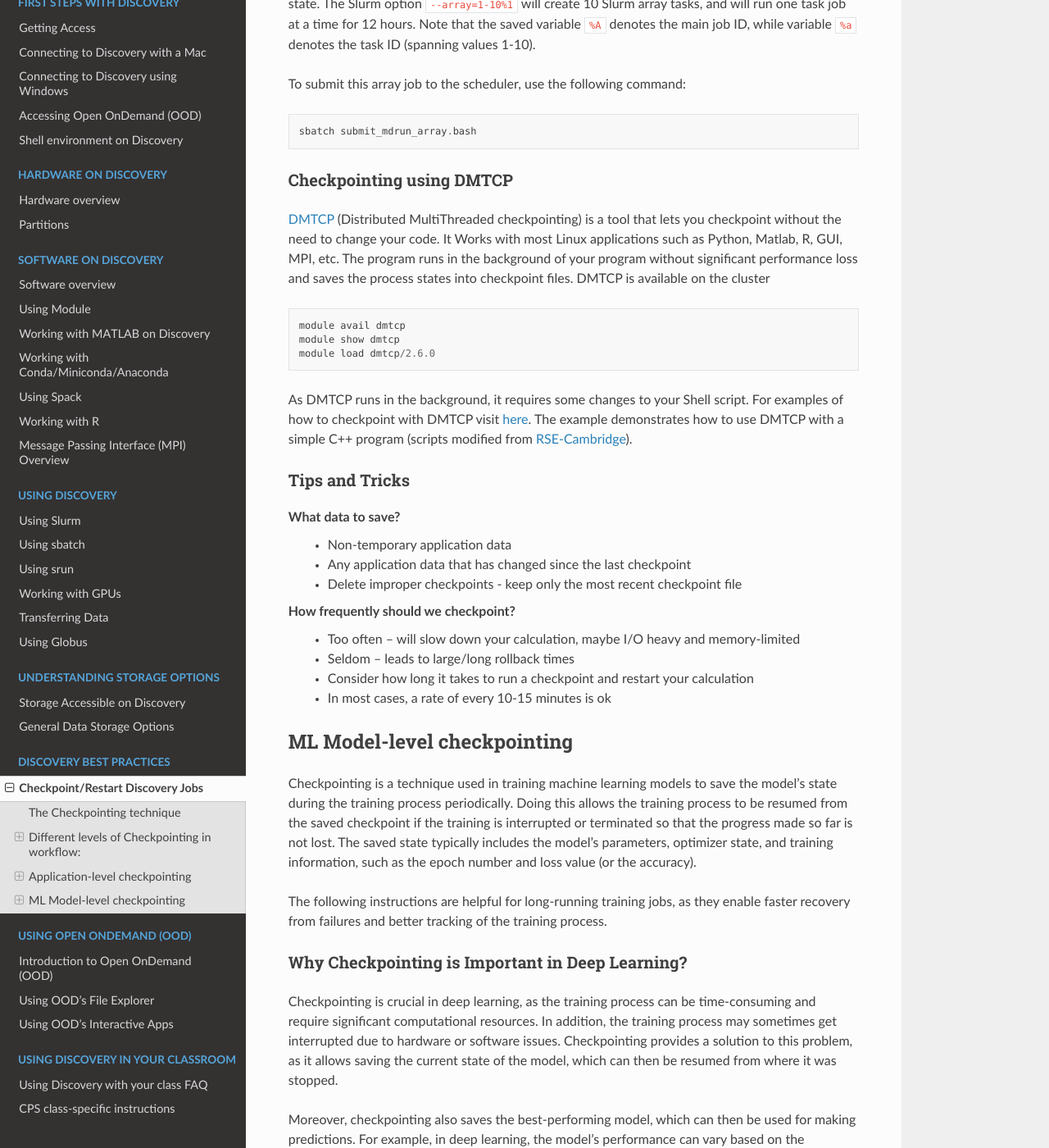
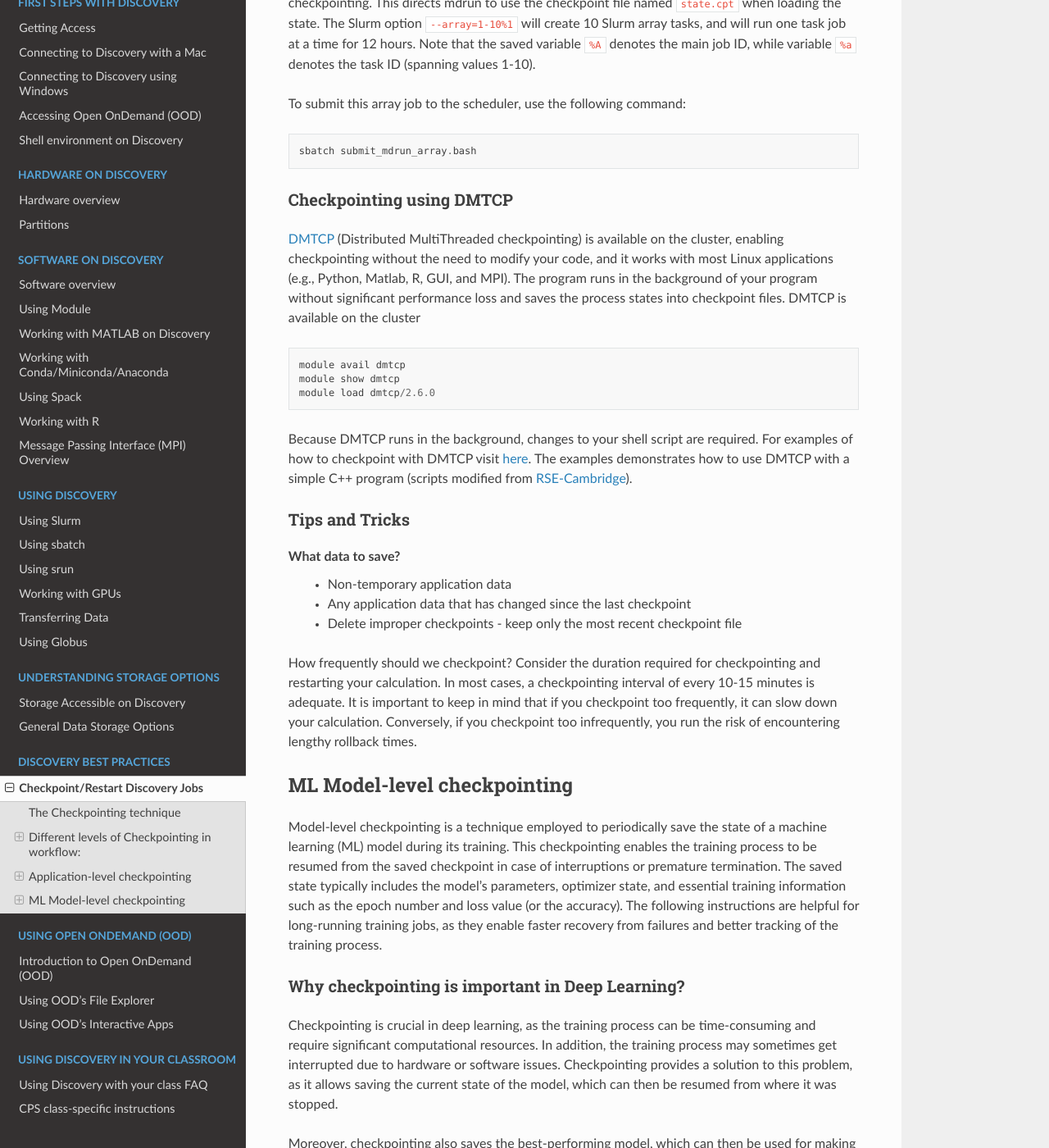
Before and after one commit to northeastern-rc/rc-public-documentation, a Sphinx documentation site: the page built from docs/source/best-practices/checkpointing.rst, in a window 1280 px wide and 1400 px high, scrolled down 2238 px. Shown: the whole window at 82% size. Built offline with Sphinx 7.4.7 and the Read the Docs theme 2.0.0, drawn with Linux system fonts in a browser that asks for light colours; some of the changed text lies outside the part shown.

Commit message:
Modified checkpointing.rst

```diff
--- a/docs/source/best-practices/checkpointing.rst
+++ b/docs/source/best-practices/checkpointing.rst
@@ -8,7 +8,7 @@
 The Checkpointing technique
 ================================
 
-Checkpointing is a fault tolerance technique designed to overcome the “fail-stop” failure type (interruption of the execution of a job). It is based on the BER technique (Backward error recovery or Rollback-recovery algorithm):
+Checkpointing is a fault tolerance technique based on the Backward error recovery (BER) technique and is designed to overcome the “fail-stop” failure type (interruption of the execution of a job)
 
  * Use data redundancy - create checkpoint files saving all of the necessary calculation state data. Generally, we checkpoint files at constant time intervals during the run.
  * If a failure occurs - start from an error-free state, check for consistency, and restore the algorithm to the previous error-free state.
@@ -26,10 +26,10 @@
 Different levels of Checkpointing in workflow:
 ==============================================
 
-  * User-level checkpointing - suitable if you develop your code or have sufficient knowledge of the application code to integrate checkpointing techniques. We recommend this approach for some Discovery users.
   * Application-level checkpointing - recommended for most Discovery users. Utilize the checkpointing tool that is already available in your software application. For example, most software designed for HPC has a checkpointing option, and information on proper usage is often available in the software user manual.
-  * System-level checkpointing - done on the system side, where we save the state of the entire process. This option is less efficient than User-level or Application-level checkpointing as it introduces a lot of redundancy.
-  * Model-level checkpointing - training models are often the intent of the user doing machine learning on Discovery.
+  * User-level checkpointing - suitable approach if you develop your code or possess sufficient knowledge of the application code to integrate checkpointing techniques effectively. We recommend this approach for some Discovery users with advanced proficiency and familiarity with checkpointing mechanisms.
+  * System-level checkpointing - done on the system side, where the user saves the state of the entire process. This option is less efficient than User-level or Application-level checkpointing as it introduces a lot of redundancy.
+  * Model-level checkpointing - suitable approach for saving model's internal state (its weights, current learning rate, etc.) so that the  framework can resume the training from this point whenever desired. This is often the intent of the user doing machine learning on Discovery.
 
 Which checkpointing method to use?
 ----------------------------------
@@ -49,15 +49,15 @@
 
 .. note::
 Note:
-   To overcome partition time limits, replace your single long job with multiple shorter jobs. Then, using job arrays, set each job to run one after the other. Each job will write a checkpoint file if implemented. For example, the following job in line will be the latest checkpoint file to continue from the latest state of the calculation.
+   To overcome partition time limits, replace your single long job with multiple shorter jobs. Then, using job arrays, set each job to run one after the other. Each job will write a checkpoint file if checkpointing is implemented. The following job in line will be the latest checkpoint file to continue from the latest state of the calculation.
 
 Application-level checkpointing
 ===============================
 
-GROMACS checkpointing example
------------------------------
+Checkpointing using GROMACS
+---------------------------
 
-This example demonstrates how to implement a longer `GROMACS <https://www.gromacs.org/>`_ job of 120 hours by using multiple shorter jobs on the **short** partition. We use Slurm job arrays and the GROMACS built-in checkpointing option (read more `here <https://manual.gromacs.org/documentation/current/user-guide/managing-simulations.html>`_) to implement checkpointing.
+The following example demonstrates how to break a long 120-hour `GROMACS <https://www.gromacs.org/>`_  job into multiple shorter jobs on the **short** partition. We use Slurm job arrays and the GROMACS built-in checkpointing option (read more `here <https://manual.gromacs.org/documentation/current/user-guide/managing-simulations.html>`_) to implement checkpointing.
 
 The following script **submit_mdrun_array.bash** creates a Slurm job array of 10 individual array jobs::
 
@@ -89,15 +89,15 @@
 Checkpointing using DMTCP
 --------------------------
 
-`DMTCP <https://dmtcp.sourceforge.io/>`_ (Distributed MultiThreaded checkpointing) is a tool that lets you checkpoint without the need to change your code. It Works with most Linux applications such as Python, Matlab, R, GUI, MPI, etc.
+`DMTCP <https://dmtcp.sourceforge.io/>`_ (Distributed MultiThreaded checkpointing) is available on the cluster, enabling checkpointing without the need to modify your code, and it works with most Linux applications (e.g., Python, Matlab, R, GUI, and MPI).
 The program runs in the background of your program without significant performance loss and saves the process states into checkpoint files. DMTCP is available on the cluster ::
 
  module avail dmtcp
  module show dmtcp
  module load dmtcp/2.6.0
 
-As DMTCP runs in the background, it requires some changes to your Shell script. For examples of how to checkpoint with DMTCP visit `here <https://github.com/northeastern-rc/training-checkpointing/tree/main/Exercise_3>`_.
-The example demonstrates how to use DMTCP with a simple C++ program (scripts modified from `RSE-Cambridge <https://github.com/RSE-Cambridge/dmtcp-tests>`_).
+Because DMTCP runs in the background, changes to your shell script are required. For examples of how to checkpoint with DMTCP visit `here <https://github.com/northeastern-rc/training-checkpointing/tree/main/Exercise_3>`_.
+The examples demonstrates how to use DMTCP with a simple C++ program (scripts modified from `RSE-Cambridge <https://github.com/RSE-Cambridge/dmtcp-tests>`_).
 
 Tips and Tricks
 ---------------------
@@ -108,21 +108,16 @@
  * Delete improper checkpoints - keep only the most recent checkpoint file
 
 How frequently should we checkpoint?
- * Too often – will slow down your calculation, maybe I/O heavy and memory-limited
- * Seldom – leads to large/long rollback times
- * Consider how long it takes to run a checkpoint and restart your calculation
- * In most cases, a rate of every 10-15 minutes is ok
+Consider the duration required for checkpointing and restarting your calculation. In most cases, a checkpointing interval of every 10-15 minutes is adequate. It is important to keep in mind that if you checkpoint too frequently, it can slow down your calculation. Conversely, if you checkpoint too infrequently, you run the risk of encountering lengthy rollback times.
 
 .. _ML Model-level:
 
 ML Model-level checkpointing
 ============================
 
-Checkpointing is a technique used in training machine learning models to save the model's state during the training process periodically. Doing this allows the training process to be resumed from the saved checkpoint if the training is interrupted or terminated so that the progress made so far is not lost. The saved state typically includes the model's parameters, optimizer state, and training information, such as the epoch number and loss value (or the accuracy).
+Model-level checkpointing is a technique employed to periodically save the state of a machine learning (ML) model during its training. This checkpointing enables the training process to be resumed from the saved checkpoint in case of interruptions or premature termination. The saved state typically includes the model’s parameters, optimizer state, and essential training information such as the epoch number and loss value (or the accuracy). The following instructions are helpful for long-running training jobs, as they enable faster recovery from failures and better tracking of the training process.
 
-The following instructions are helpful for long-running training jobs, as they enable faster recovery from failures and better tracking of the training process.
-
-Why Checkpointing is Important in Deep Learning?
+Why checkpointing is important in Deep Learning?
 ------------------------------------------------------
 
 Checkpointing is crucial in deep learning, as the training process can be time-consuming and require significant computational resources. In addition, the training process may sometimes get interrupted due to hardware or software issues. Checkpointing provides a solution to this problem, as it allows saving the current state of the model, which can then be resumed from where it was stopped.
@@ -186,7 +181,7 @@
 """"""""""""""""""""""""""""""""
 Save only the model's state_dict and the optimizer's state, as this allows us to save only the
 necessary information needed to resume training. In addition, this reduces the size of the checkpoint file and makes it
-easier to load the model.
+easier to load the model. Avoid saving unnecessary information in the checkpoint file, such as irrelevant metadata or tensors that can bereconstructed during training. This will reduce the size of the checkpoint file and make it easier to manage.
 
 Save regularly
 """"""""""""""""""""
@@ -202,11 +197,6 @@
 Using the latest version of PyTorch and other relevant libraries is vital; changes in these libraries may cause
 compatibility issues with older checkpoints. With these best practices, you can ensure that your PyTorch models are
 saved efficiently and effectively and that your progress is not lost in case of a crash or interruption.
-
-Avoid saving unnecessary information
-""""""""""""""""""""""""""""""""""""""""
-Avoid saving unnecessary information in the checkpoint file, such as irrelevant metadata or tensors that can be
-reconstructed during training. This will reduce the size of the checkpoint file and make it easier to manage.
 
 Naming conventions
 """"""""""""""""""""
```
Also changed, not shown: other parts of docs/source/best-practices/checkpointing.rst (+1 -1 lines).
